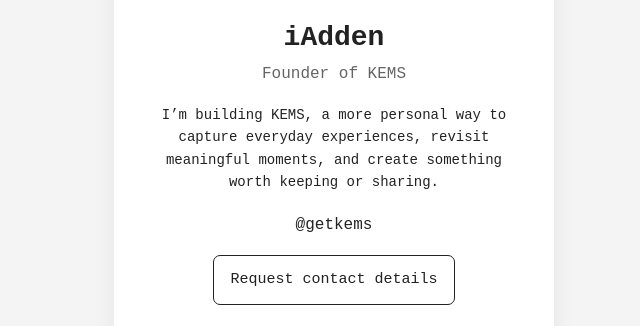
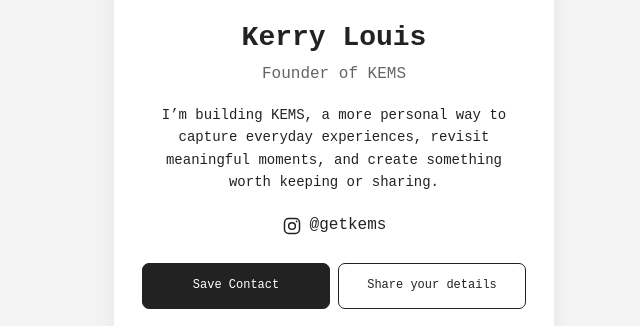
Before and after one commit to Jorobean/KC, a plain HTML site: page card.html in a window 1280 px wide. Both pictures are taken after a click on the button "Show personal information". Shown: the part 375-701 px from the top of the page, without its empty margins (306-946 px from the left). Drawn offline with Linux system fonts and the light colour scheme.

Commit message:
Refine personal card details and photo toggle

```diff
--- a/card.html
+++ b/card.html
@@ -34,8 +34,8 @@
     @media(prefers-reduced-motion:reduce) { #personal-info { transition:none; } }
     #card-links { display:grid; gap:12px; margin:20px 0 0; }
     #card-links:empty { display:none; }
-    #request-contact { margin-top:16px; }
-    #card-links a { text-decoration:none; overflow-wrap:anywhere; }
+    #card-links a { display:inline-flex; align-items:center; justify-content:center; gap:8px; text-decoration:none; overflow-wrap:anywhere; }
+    #card-links svg { width:20px; height:20px; flex:none; }
     #card-links a:hover { text-decoration:underline; }
     .actions { display:grid; grid-template-columns:repeat(2,minmax(0,1fr)); gap:8px; }
     .actions button { min-width:0; padding:12px 4px; font-size:clamp(10px,3.2vw,12px); white-space:nowrap; }
@@ -60,14 +60,14 @@
     #card-qr { display:block; width:204px; max-width:100%; height:auto; border-radius:8px; }
     @media(max-width:360px) { body { padding-left:12px; padding-right:12px; } main { padding:22px; } }
   </style>
-  <script src="card.js?v=20261118-expand-profile" defer></script>
+  <script src="card.js?v=20261118-personal-card" defer></script>
 </head>
 <body>
   <nav><a href="/" aria-label="Back">‹ Back</a></nav>
   <main>
     <img id="card-brand" src="/kems-logo2.png" alt="KEMS Corp">
     <button id="toggle-profile" type="button" aria-label="Show personal information" aria-expanded="false" aria-controls="personal-info">
-      <img id="card-photo" class="portrait" src="https://www.iadden.com/iadden.jpg" alt="iAdden">
+      <img id="card-photo" src="/mirror-icon-512.png" alt="Mirror">
     </button>
     <section id="personal-info" aria-label="Personal information" aria-hidden="true" inert>
       <div class="profile-content">
@@ -76,7 +76,6 @@
           <p id="card-role" hidden></p>
           <p id="card-intro" hidden></p>
           <div id="card-links"></div>
-          <button id="request-contact" class="secondary" type="button" aria-controls="contact-form">Request contact details</button>
         </div>
       </div>
     </section>
@@ -95,7 +94,6 @@
       <div class="trap" aria-hidden="true"><label for="contact-website">Website</label><input id="contact-website" name="website" tabindex="-1" autocomplete="off"></div>
       <label class="consent"><input name="join_waitlist" type="checkbox"><span>Join the KEMS waitlist for updates and early access. You can unsubscribe anytime.</span></label>
       <button type="submit">Share details</button>
-      <p class="form-note">Your details will be shared with KEMS and stored in its contact list.</p>
       <p id="contact-status" class="status" role="status" aria-live="polite"></p>
     </form>
     <div class="sharing">
--- a/card.js
+++ b/card.js
@@ -22,11 +22,7 @@
     const intro = document.getElementById('card-intro');
     intro.textContent = card.intro || '';
     intro.hidden = !card.intro;
-    if (card.photo) {
-      const url = new URL(card.photo, location.href);
-      if (url.protocol === 'https:') { photo.src = url.href; photo.classList.add('portrait'); }
-    }
-    photo.alt = card.name || card.company || 'KEMS';
+    updatePhoto();
     const links = document.getElementById('card-links');
     links.replaceChildren();
     function addLink(label, href, protocols) {
@@ -34,13 +30,31 @@
       if (!protocols.includes(url.protocol)) return;
       const link = document.createElement('a'); link.textContent = label; link.href = url.href;
       links.append(link);
+      return link;
     }
     if (card.instagram) {
       const handle = card.instagram.replace(/^@/, '');
-      if (/^[A-Za-z0-9._]+$/.test(handle)) addLink(`@${handle}`, `https://www.instagram.com/${handle}/`, ['https:']);
+      if (/^[A-Za-z0-9._]+$/.test(handle)) {
+        const link = addLink(`@${handle}`, `https://www.instagram.com/${handle}/`, ['https:']);
+        const icon = document.createElementNS('http://www.w3.org/2000/svg', 'svg');
+        icon.setAttribute('viewBox', '0 0 24 24');
+        icon.setAttribute('fill', 'none'); icon.setAttribute('stroke', 'currentColor');
+        icon.setAttribute('stroke-width', '1.8'); icon.setAttribute('aria-hidden', 'true');
+        icon.innerHTML = '<rect x="3" y="3" width="18" height="18" rx="5"/><circle cx="12" cy="12" r="4"/><circle cx="17.5" cy="6.5" r="1" fill="currentColor" stroke="none"/>';
+        link.prepend(icon);
+      }
     }
     for (const link of card.links || []) addLink(link.label, link.url, ['https:']);
   }).catch(() => {});
+
+  function updatePhoto() {
+    const expanded = document.getElementById('toggle-profile').getAttribute('aria-expanded') === 'true';
+    let portrait;
+    try { const url = new URL(card.photo); if (url.protocol === 'https:') portrait = url.href; } catch (_) {}
+    photo.src = expanded && portrait ? portrait : '/mirror-icon-512.png';
+    photo.classList.toggle('portrait', Boolean(expanded && portrait));
+    photo.alt = expanded && portrait ? card.name || 'Profile photo' : 'Mirror';
+  }
 
   document.getElementById('toggle-profile').addEventListener('click', event => {
     const section = document.getElementById('personal-info');
@@ -50,6 +64,7 @@
     section.classList.toggle('expanded', expanded);
     section.setAttribute('aria-hidden', String(!expanded));
     section.inert = !expanded;
+    updatePhoto();
   });
 
   document.getElementById('save-contact').addEventListener('click', async () => {
@@ -60,6 +75,7 @@
     if (card.company) lines.push(`ORG:${escape(card.company)}`);
     if (card.role) lines.push(`TITLE:${escape(card.role)}`);
     if (card.email) lines.push(`EMAIL;TYPE=INTERNET:${escape(card.email)}`);
+    if (card.phone) lines.push(`TEL;TYPE=CELL:${escape(card.phone)}`);
     if (card.website) lines.push(`URL:${escape(card.website)}`);
     lines.push('END:VCARD');
     const content = lines.map(line => {
@@ -75,24 +91,13 @@
     const link = document.createElement('a'); link.href = url; link.download = 'KEMS.vcf';
     document.body.append(link); link.click(); link.remove();
     setTimeout(() => URL.revokeObjectURL(url), 60000);
-    status.textContent = 'Open the downloaded contact card to save it to your contacts.';
+
   });
 
   document.getElementById('show-contact-form').addEventListener('click', event => {
     const form = document.getElementById('contact-form'); form.hidden = !form.hidden;
     event.currentTarget.setAttribute('aria-expanded', String(!form.hidden));
     if (!form.hidden) form.scrollIntoView({ behavior: matchMedia('(prefers-reduced-motion: reduce)').matches ? 'instant' : 'smooth', block: 'start' });
-  });
-  document.getElementById('request-contact').addEventListener('click', () => {
-    const form = document.getElementById('contact-form');
-    form.hidden = false;
-    document.getElementById('show-contact-form').setAttribute('aria-expanded', 'true');
-    const note = form.elements.note;
-    const request = 'I’d like to request your contact details.';
-    if (!note.value.includes(request)) note.value = [note.value, request].filter(Boolean).join('\n');
-    form.dispatchEvent(new Event('input', { bubbles: true }));
-    form.scrollIntoView({ behavior: matchMedia('(prefers-reduced-motion: reduce)').matches ? 'instant' : 'smooth', block: 'start' });
-    form.elements.name.focus({ preventScroll: true });
   });
   let submissionId;
   document.getElementById('contact-form').addEventListener('input', () => { submissionId = undefined; });
--- a/card.json
+++ b/card.json
@@ -1,9 +1,9 @@
 {
-  "name": "iAdden",
+  "name": "Kerry Louis",
   "role": "Founder of KEMS",
   "company": "KEMS",
   "email": "hello@getkems.com",
-  "phone": "",
+  "phone": "2062781755",
   "website": "https://getkems.com",
   "photo": "https://www.iadden.com/iadden.jpg",
   "links": [],
```
